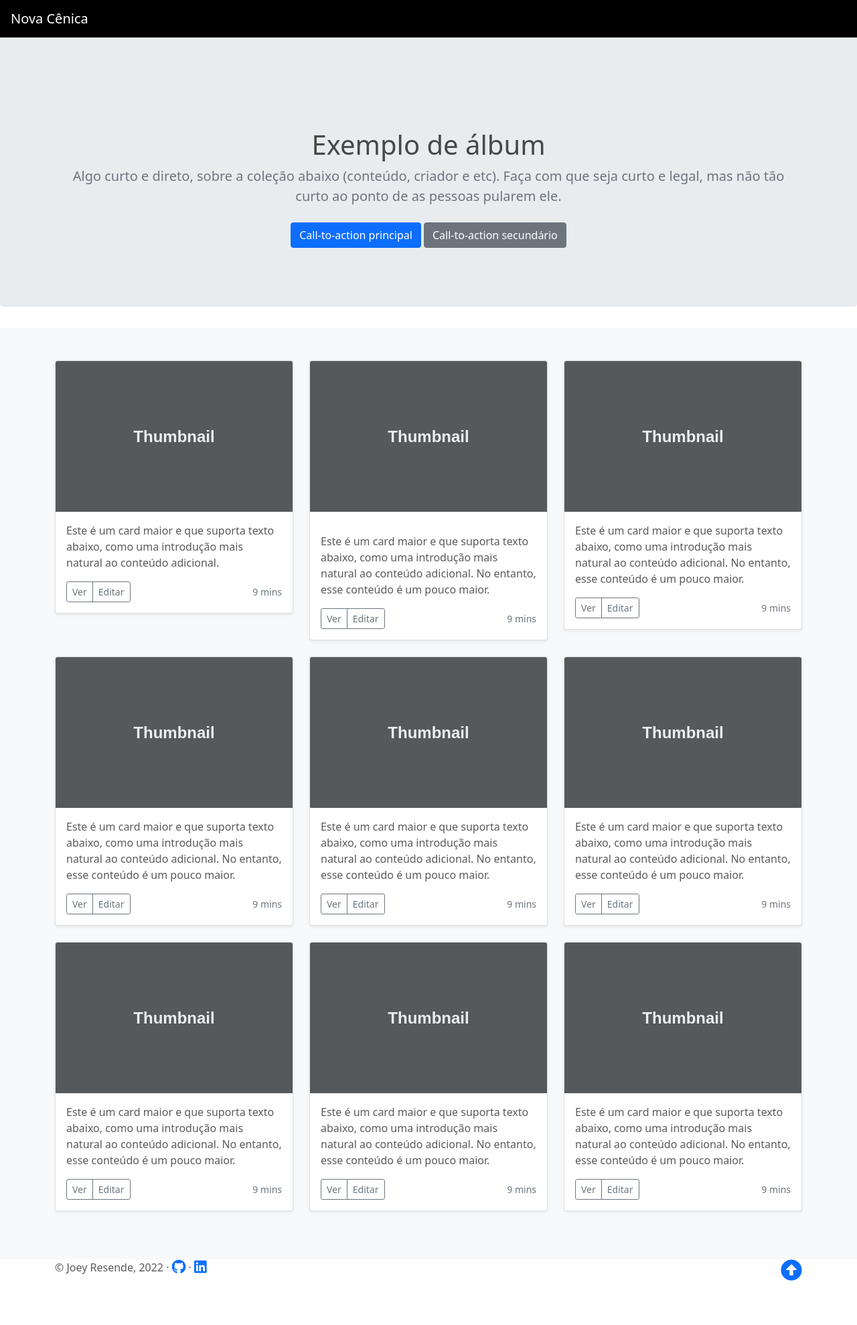
After one commit to Joey-Resende/NovaCenica, a Django app: page /tube_cenica/ in a window 1280 px wide. The commit adds this page. Shown: the whole page at 67% size. Run offline with Django 4.2, Linux system fonts and the light colour scheme; some libraries are stand-ins or nearby versions.

Commit message:
Ajustando os templates

```diff
--- a/novaCenica/core/templates/base_model.html
+++ b/novaCenica/core/templates/base_model.html
@@ -32,7 +32,7 @@
     <link href="{% static 'css/styles.css' %}" rel="stylesheet">
   </head>
 
-  <body>
+  <body class="d-flex flex-column h-100">
     {% block menu %}
     <header>
       <nav class="navbar navbar-expand-md navbar-dark fixed-top">
@@ -121,35 +121,31 @@
       </div>
 
 
-      <!-- Mensagens de marketing e outras featurezinhas
-      ================================================== -->
-      <!-- Envolve o resto da página em outro container, para centralizar todo o conteúdo. -->
-
       <div class="container marketing">
 
         <!-- Quatro colunas de texto, abaixo do carousel -->
         <div class="row">
-          <div class="col-lg-3">
+          <div class="col-lg-3 card mb-3 shadow-sm">
             <h2>Filmes</h2>
             <p>Donec sed odio dui. Etiam porta sem malesuada magna mollis euismod. Nullam id dolor id nibh ultricies vehicula ut id elit. Morbi leo risus, porta ac consectetur ac, vestibulum at eros. Praesent commodo cursus magna.</p>
             <p><a class="btn btn-dark" href="#" role="button">Filmes</a></p>
-          </div><!-- /.col-lg-3 -->
-          <div class="col-lg-3">
+          </div>
+          <div class="col-lg-3 card mb-3 shadow-sm">
             <h2>Filmes</h2>
             <p>Donec sed odio dui. Etiam porta sem malesuada magna mollis euismod. Nullam id dolor id nibh ultricies vehicula ut id elit. Morbi leo risus, porta ac consectetur ac, vestibulum at eros. Praesent commodo cursus magna.</p>
             <p><a class="btn btn-dark" href="#" role="button">Filmes</a></p>
-          </div><!-- /.col-lg-3 -->
-          <div class="col-lg-3">
+          </div>
+          <div class="col-lg-3 card mb-3 shadow-sm">
             <h2>Filmes</h2>
             <p>Donec sed odio dui. Etiam porta sem malesuada magna mollis euismod. Nullam id dolor id nibh ultricies vehicula ut id elit. Morbi leo risus, porta ac consectetur ac, vestibulum at eros. Praesent commodo cursus magna.</p>
             <p><a class="btn btn-dark" href="#" role="button">Filmes</a></p>
-          </div><!-- /.col-lg-3 -->
-          <div class="col-lg-3">
+          </div>
+          <div class="col-lg-3 card mb-3 shadow-sm">
             <h2>Filmes</h2>
             <p>Donec sed odio dui. Etiam porta sem malesuada magna mollis euismod. Nullam id dolor id nibh ultricies vehicula ut id elit. Morbi leo risus, porta ac consectetur ac, vestibulum at eros. Praesent commodo cursus magna.</p>
             <p><a class="btn btn-dark" href="#" role="button">Filmes</a></p>
-          </div><!-- /.col-lg-3 -->
-        </div><!-- /.row -->
+          </div>
+        </div>
 
 
         <!-- COMEÇAM AS MENCIONADAS FEATUREZINHAS xD -->
@@ -211,11 +207,9 @@
 
     <!-- FOOTER -->
     {% block footer %}
-    <footer class="mt-auto">
-      <div class="container-fluid p-3">
-        <p class="float-right"><a href="#">Voltar ao topo</a></p>
-        <p>&copy; Joey Resende, 2022 &middot; <a href="https://github.com/Joey-Resende" target="_blank"><i class="fab fa-github" aria-hidden="true"></i></a> &middot; <a href="https://www.linkedin.com/in/givanildo-resende/" target="_blank"><i class="fab fa-linkedin" aria-hidden="true"></i></a></p>
-      </div>
+    <footer class="container">
+        <p class="float-right"><a href="#"><i class="fas fa-arrow-alt-circle-up fa-2x" aria-hidden="true"></i></a></p>
+        <p>&copy; Joey Resende, 2022 &middot; <a href="https://github.com/Joey-Resende" target="_blank"><i class="fab fa-github fa-lg" aria-hidden="true"></i></a> &middot; <a href="https://www.linkedin.com/in/givanildo-resende/" target="_blank"><i class="fab fa-linkedin fa-lg" aria-hidden="true"></i></a></p>
     </footer>
     {% endblock %}
 
--- /dev/null
+++ b/novaCenica/core/templates/tube_cenica.html
@@ -0,0 +1,179 @@
+{% extends 'base_model.html' %}
+{% load static %}
+
+{% block title %}
+<title>TubeCênica - Nova Cênica</title>
+{% endblock %}
+
+{% block menu %}
+<header>
+  <nav class="navbar navbar-expand-md navbar-dark fixed-top">
+    <a class="navbar-brand" href="http://localhost:8000/home/">Nova Cênica</a>
+    <button class="navbar-toggler" type="button" data-toggle="collapse" data-target="#navbarCollapse" aria-controls="navbarCollapse" aria-expanded="false" aria-label="Toggle navigation">
+      <span class="navbar-toggler-icon"></span>
+    </button>
+  </nav>
+</header>
+{% endblock %}
+
+{% block content %}
+<main role="main">
+
+  <section class="jumbotron text-center">
+    <div class="container">
+      <h1 class="jumbotron-heading">Exemplo de álbum</h1>
+      <p class="lead text-muted">Algo curto e direto, sobre a coleção abaixo (conteúdo, criador e etc). Faça com que seja curto e legal, mas não tão curto ao ponto de as pessoas pularem ele.</p>
+      <p>
+        <a href="#" class="btn btn-primary my-2">Call-to-action principal</a>
+        <a href="#" class="btn btn-secondary my-2">Call-to-action secundário</a>
+      </p>
+    </div>
+  </section>
+
+  <div class="album py-5 bg-light">
+    <div class="container">
+
+      <div class="row">
+        <div class="col-md-4">
+          <div class="card mb-4 shadow-sm">
+            <img class="card-img-top" data-src="holder.js/100px225?theme=thumb&bg=55595c&fg=eceeef&text=Thumbnail" alt="Card image cap">
+            <div class="card-body">
+              <p class="card-text">Este é um card maior e que suporta texto abaixo, como uma introdução mais natural ao conteúdo adicional.</p>
+              <div class="d-flex justify-content-between align-items-center">
+                <div class="btn-group">
+                  <button type="button" class="btn btn-sm btn-outline-secondary">Ver</button>
+                  <button type="button" class="btn btn-sm btn-outline-secondary">Editar</button>
+                </div>
+                <small class="text-muted">9 mins</small>
+              </div>
+            </div>
+          </div>
+        </div>
+        <div class="col-md-4">
+          <div class="card mb-4 shadow-sm">
+            <img class="card-img-top" data-src="holder.js/100px225?theme=thumb&bg=55595c&fg=eceeef&text=Thumbnail" alt="Card image cap">
+            <div class="card-body">
+              <p class="card-text"></p>
+              <p class="card-text">Este é um card maior e que suporta texto abaixo, como uma introdução mais natural ao conteúdo adicional. No entanto, esse conteúdo é um pouco maior.</p>
+              <div class="d-flex justify-content-between align-items-center">
+                <div class="btn-group">
+                  <button type="button" class="btn btn-sm btn-outline-secondary">Ver</button>
+                  <button type="button" class="btn btn-sm btn-outline-secondary">Editar</button>
+                </div>
+                <small class="text-muted">9 mins</small>
+              </div>
+            </div>
+          </div>
+        </div>
+        <div class="col-md-4">
+          <div class="card mb-4 shadow-sm">
+            <img class="card-img-top" data-src="holder.js/100px225?theme=thumb&bg=55595c&fg=eceeef&text=Thumbnail" alt="Card image cap">
+            <div class="card-body">
+              <p class="card-text">Este é um card maior e que suporta texto abaixo, como uma introdução mais natural ao conteúdo adicional. No entanto, esse conteúdo é um pouco maior.</p>
+              <div class="d-flex justify-content-between align-items-center">
+                <div class="btn-group">
+                  <button type="button" class="btn btn-sm btn-outline-secondary">Ver</button>
+                  <button type="button" class="btn btn-sm btn-outline-secondary">Editar</button>
+                </div>
+                <small class="text-muted">9 mins</small>
+              </div>
+            </div>
+          </div>
+        </div>
+
+        <div class="col-md-4">
+          <div class="card mb-4 shadow-sm">
+            <img class="card-img-top" data-src="holder.js/100px225?theme=thumb&bg=55595c&fg=eceeef&text=Thumbnail" alt="Card image cap">
+            <div class="card-body">
+              <p class="card-text">Este é um card maior e que suporta texto abaixo, como uma introdução mais natural ao conteúdo adicional. No entanto, esse conteúdo é um pouco maior.</p>
+              <div class="d-flex justify-content-between align-items-center">
+                <div class="btn-group">
+                  <button type="button" class="btn btn-sm btn-outline-secondary">Ver</button>
+                  <button type="button" class="btn btn-sm btn-outline-secondary">Editar</button>
+                </div>
+                <small class="text-muted">9 mins</small>
+              </div>
+            </div>
+          </div>
+        </div>
+        <div class="col-md-4">
+          <div class="card mb-4 shadow-sm">
+            <img class="card-img-top" data-src="holder.js/100px225?theme=thumb&bg=55595c&fg=eceeef&text=Thumbnail" alt="Card image cap">
+            <div class="card-body">
+              <p class="card-text">Este é um card maior e que suporta texto abaixo, como uma introdução mais natural ao conteúdo adicional. No entanto, esse conteúdo é um pouco maior.</p>
+              <div class="d-flex justify-content-between align-items-center">
+                <div class="btn-group">
+                  <button type="button" class="btn btn-sm btn-outline-secondary">Ver</button>
+                  <button type="button" class="btn btn-sm btn-outline-secondary">Editar</button>
+                </div>
+                <small class="text-muted">9 mins</small>
+              </div>
+            </div>
+          </div>
+        </div>
+        <div class="col-md-4">
+          <div class="card mb-4 shadow-sm">
+            <img class="card-img-top" data-src="holder.js/100px225?theme=thumb&bg=55595c&fg=eceeef&text=Thumbnail" alt="Card image cap">
+            <div class="card-body">
+              <p class="card-text">Este é um card maior e que suporta texto abaixo, como uma introdução mais natural ao conteúdo adicional. No entanto, esse conteúdo é um pouco maior.</p>
+              <div class="d-flex justify-content-between align-items-center">
+                <div class="btn-group">
+                  <button type="button" class="btn btn-sm btn-outline-secondary">Ver</button>
+                  <button type="button" class="btn btn-sm btn-outline-secondary">Editar</button>
+                </div>
+                <small class="text-muted">9 mins</small>
+              </div>
+            </div>
+          </div>
+        </div>
+
+        <div class="col-md-4">
+          <div class="card mb-4 shadow-sm">
+            <img class="card-img-top" data-src="holder.js/100px225?theme=thumb&bg=55595c&fg=eceeef&text=Thumbnail" alt="Card image cap">
+            <div class="card-body">
+              <p class="card-text">Este é um card maior e que suporta texto abaixo, como uma introdução mais natural ao conteúdo adicional. No entanto, esse conteúdo é um pouco maior.</p>
+              <div class="d-flex justify-content-between align-items-center">
+                <div class="btn-group">
+                  <button type="button" class="btn btn-sm btn-outline-secondary">Ver</button>
+                  <button type="button" class="btn btn-sm btn-outline-secondary">Editar</button>
+                </div>
+                <small class="text-muted">9 mins</small>
+              </div>
+            </div>
+          </div>
+        </div>
+        <div class="col-md-4">
+          <div class="card mb-4 shadow-sm">
+            <img class="card-img-top" data-src="holder.js/100px225?theme=thumb&bg=55595c&fg=eceeef&text=Thumbnail" alt="Card image cap">
+            <div class="card-body">
+              <p class="card-text">Este é um card maior e que suporta texto abaixo, como uma introdução mais natural ao conteúdo adicional. No entanto, esse conteúdo é um pouco maior.</p>
+              <div class="d-flex justify-content-between align-items-center">
+                <div class="btn-group">
+                  <button type="button" class="btn btn-sm btn-outline-secondary">Ver</button>
+                  <button type="button" class="btn btn-sm btn-outline-secondary">Editar</button>
+                </div>
+                <small class="text-muted">9 mins</small>
+              </div>
+            </div>
+          </div>
+        </div>
+        <div class="col-md-4">
+          <div class="card mb-4 shadow-sm">
+            <img class="card-img-top" data-src="holder.js/100px225?theme=thumb&bg=55595c&fg=eceeef&text=Thumbnail" alt="Card image cap">
+            <div class="card-body">
+              <p class="card-text">Este é um card maior e que suporta texto abaixo, como uma introdução mais natural ao conteúdo adicional. No entanto, esse conteúdo é um pouco maior.</p>
+              <div class="d-flex justify-content-between align-items-center">
+                <div class="btn-group">
+                  <button type="button" class="btn btn-sm btn-outline-secondary">Ver</button>
+                  <button type="button" class="btn btn-sm btn-outline-secondary">Editar</button>
+                </div>
+                <small class="text-muted">9 mins</small>
+              </div>
+            </div>
+          </div>
+        </div>
+      </div>
+    </div>
+  </div>
+</main>
+{% endblock %}
--- a/novaCenica/core/urls.py
+++ b/novaCenica/core/urls.py
@@ -3,5 +3,5 @@ from .views import HomeView, TubeView
 
 urlpatterns = [
     path('home/', HomeView.as_view(), name='home'),
-    path('TubeCenica/', TubeView.as_view(), name='TubeCenica'),
+    path('tube_cenica/', TubeView.as_view(), name='TubeCenica'),
 ]
--- a/novaCenica/core/views.py
+++ b/novaCenica/core/views.py
@@ -6,4 +6,4 @@ class HomeView(TemplateView):
 
 
 class TubeView(TemplateView):
-    template_name = 'TubeCenica.html'
+    template_name = 'tube_cenica.html'
--- a/novaCenica/static/css/styles.css
+++ b/novaCenica/static/css/styles.css
@@ -20,39 +20,3 @@ h1 {
     min-height: 400px;
     background-color: #EDCA28;
 }
-
-#divCont1 {
-    min-height: 525px;
-    background-image: url("/static/img/img1.jpg");
-    background-size: 25%;
-}
-
-#divCont2 {
-    min-height: 500px;
-
-}
-
-#divCont3 {
-    min-height: 500px;
-
-}
-
-#divCont4 {
-    min-height: 500px;
-
-}
-
-#divCont5 {
-    min-height: 500px;
-
-}
-
-#divCont6 {
-    min-height: 500px;
-
-}
-
-
-footer {
-    background-color: #474747;
-}
```
Also changed, not shown: novaCenica/core/templates/TubeCenica.html (deleted, +0 -235 lines), novaCenica/core/templates/home.html (deleted, +0 -154 lines).
